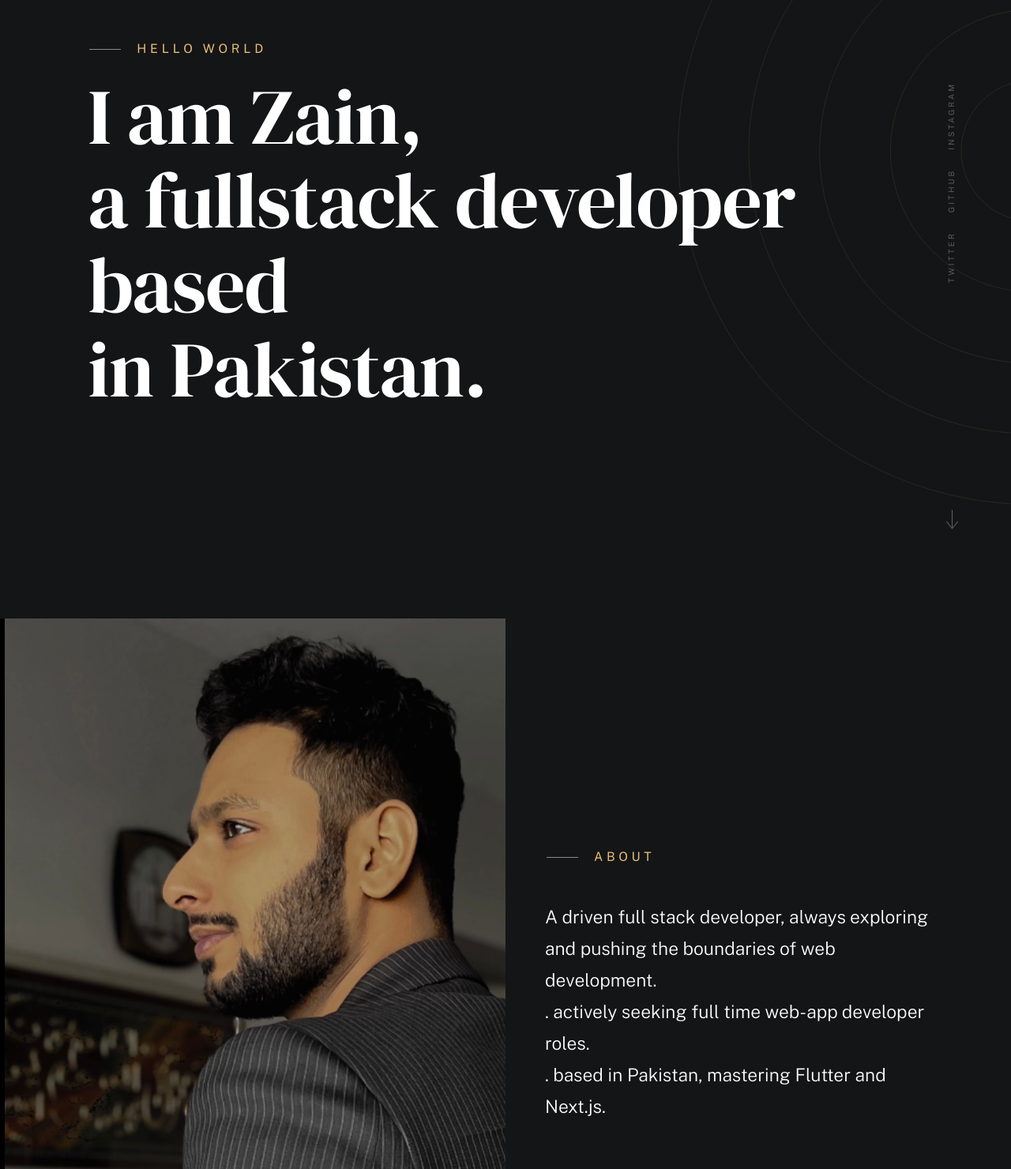
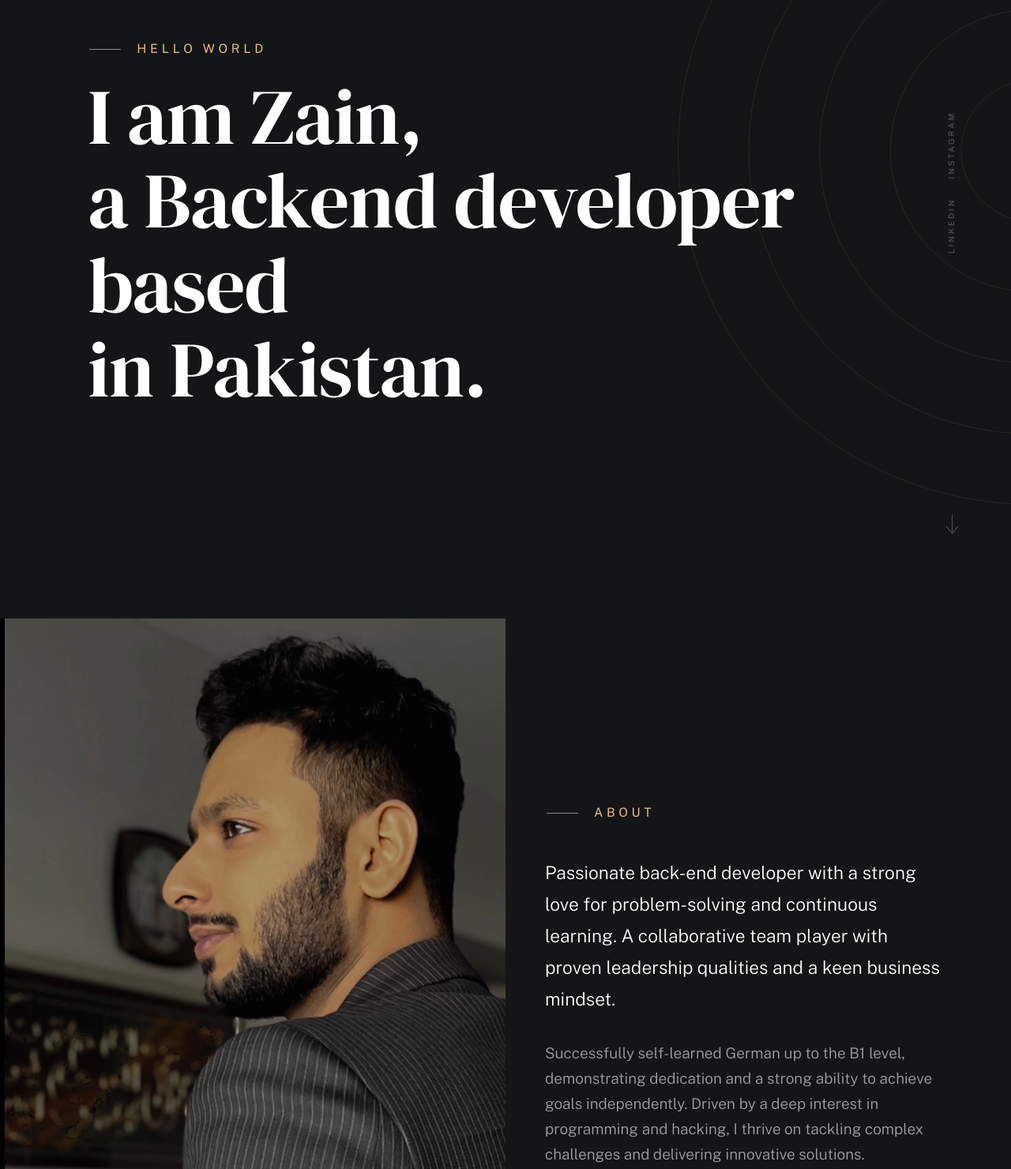
Before and after one commit to jaan0/zain, a plain HTML site: page index.html in a window 1280 px wide. Shown: the part 161-1641 px from the top of the page at 79% size. Drawn offline with nearby package versions, Linux system fonts and the light colour scheme; a web font is replaced by a local one.

Commit message:
made some changes about logo and some links

```diff
--- a/index.html
+++ b/index.html
@@ -66,7 +66,7 @@
                         <li><a href="index.html" class="home-link">Zain.</a></li>
                         <li class="current"><a href="#intro" class="smoothscroll">Intro</a></li>
                         <li><a href="#about" class="smoothscroll">About</a></li>
-                        <li><a href="#works" class="smoothscroll">Works</a></li>
+                        <!-- <li><a href="#works" class="smoothscroll">Works</a></li> -->
                         <li><a href="#contact" class="smoothscroll">Say Hello</a></li>
                     </ul>
                 </nav>
@@ -93,7 +93,7 @@
 
                         <h1 class="text-huge-title">
                             I am Zain, <br>
-                            a fullstack developer <br>
+                            a Backend developer <br>
                             based <br>
                             in Pakistan.
                         </h1>
@@ -101,8 +101,8 @@
 
 
                     <ul class="intro-social">
-                        <li><a href="#0">Twitter</a></li>
-                        <li><a href="https://github.com/">Github </a></li>
+                        <li><a href="https://www.linkedin.com/in/zain-shahid-933327284/">Linkedin</a></li>
+                        <!-- <li><a href="https://github.com/">Github </a></li> -->
                         <li><a href="https://www.instagram.com/ig_xayn/">Instagram</a></li>
                     </ul>
 
@@ -134,9 +134,12 @@
                                 About
                             </h2>
                             <p class="attention-getter" data-animate-el>
-                                A driven full stack developer, always exploring and pushing the boundaries of web development. <br>
-                                . actively seeking full time web-app developer roles. <br>
-                                . based in Pakistan, mastering Flutter and Next.js.
+                                Passionate back-end developer with a strong love for problem-solving and continuous learning. A collaborative team
+                                player with proven leadership qualities and a keen business mindset.
+                            </p>
+                            <p data-animate-el>
+                                Successfully self-learned German up to the B1 level, demonstrating dedication and a strong ability to achieve goals independently.
+                                Driven by a deep interest in programming and hacking, I thrive on tackling complex challenges and delivering innovative solutions.
                             </p>
                             <a href="/zain_.pdf" class="btn btn--medium u-fullwidth" data-animate-el>View CV In English</a>
                             <a href="/zain_.pdf" class="btn btn--medium u-fullwidth" data-animate-el>View CV In German</a>
@@ -249,7 +252,7 @@
             ================================================== -->
             <section id="works" class="s-works target-section">
 
-
+<!--
                 <div class="row works-portfolio">
 
                     <div class="column lg-12" data-animate-block>
@@ -756,9 +759,9 @@
                             <li><a href="#0">Behance</a></li>
                             <li><a href="#0">Dribble</a></li>
                         -->
-                            <li><a href="#0">Twitter</a></li>
+                            <li><a href="https://www.linkedin.com/in/zain-shahid-933327284/">Linkedin</a></li>
                             <li><a href="https://www.instagram.com/ig_xayn/">Instagram</a></li>
-                            <li><a href="https://github.com/">Github</a></li>
+                            <!-- <li><a href="https://github.com/">Github</a></li> -->
                         </ul>
                     </div>
                     <div class="column lg-4 md-12 contact-block">
```
Also changed, not shown: android-chrome-192x192.png, android-chrome-512x512.png, apple-touch-icon.png, favicon-16x16.png, favicon-32x32.png, favicon.png.
